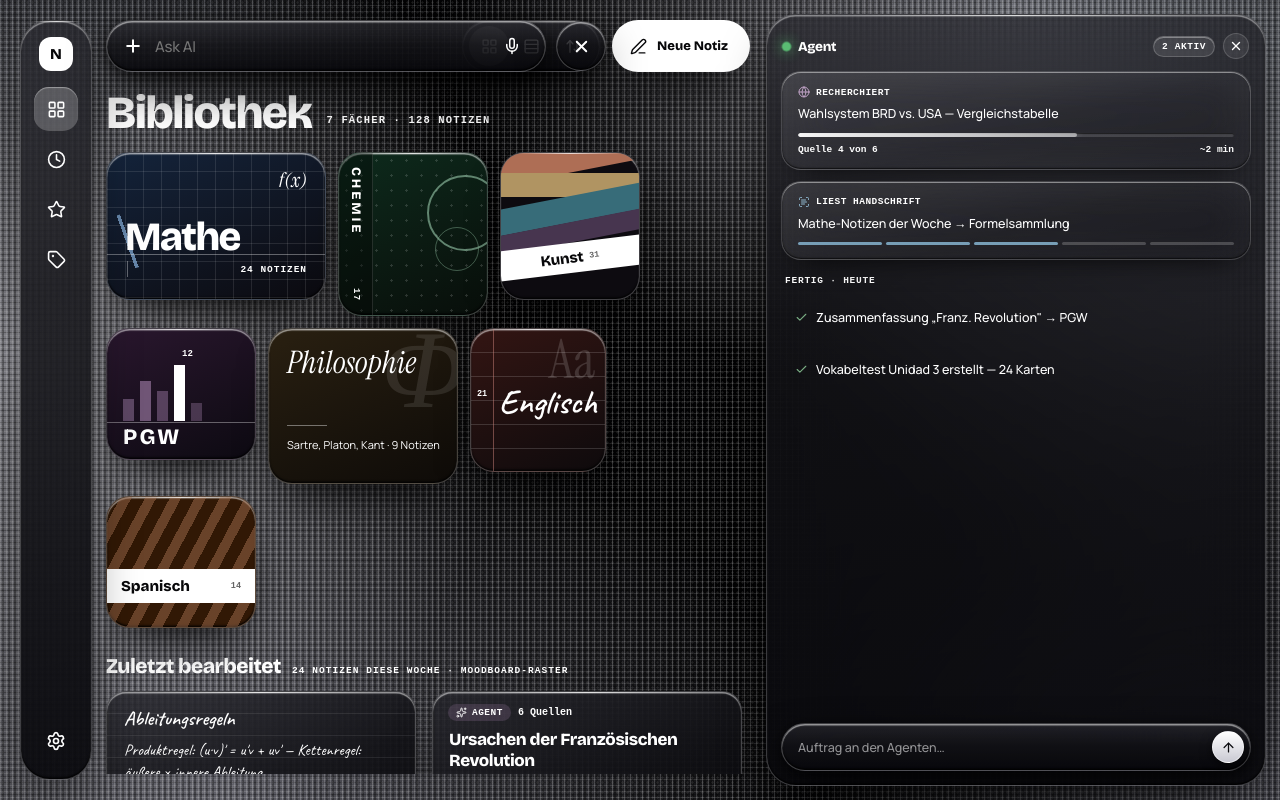
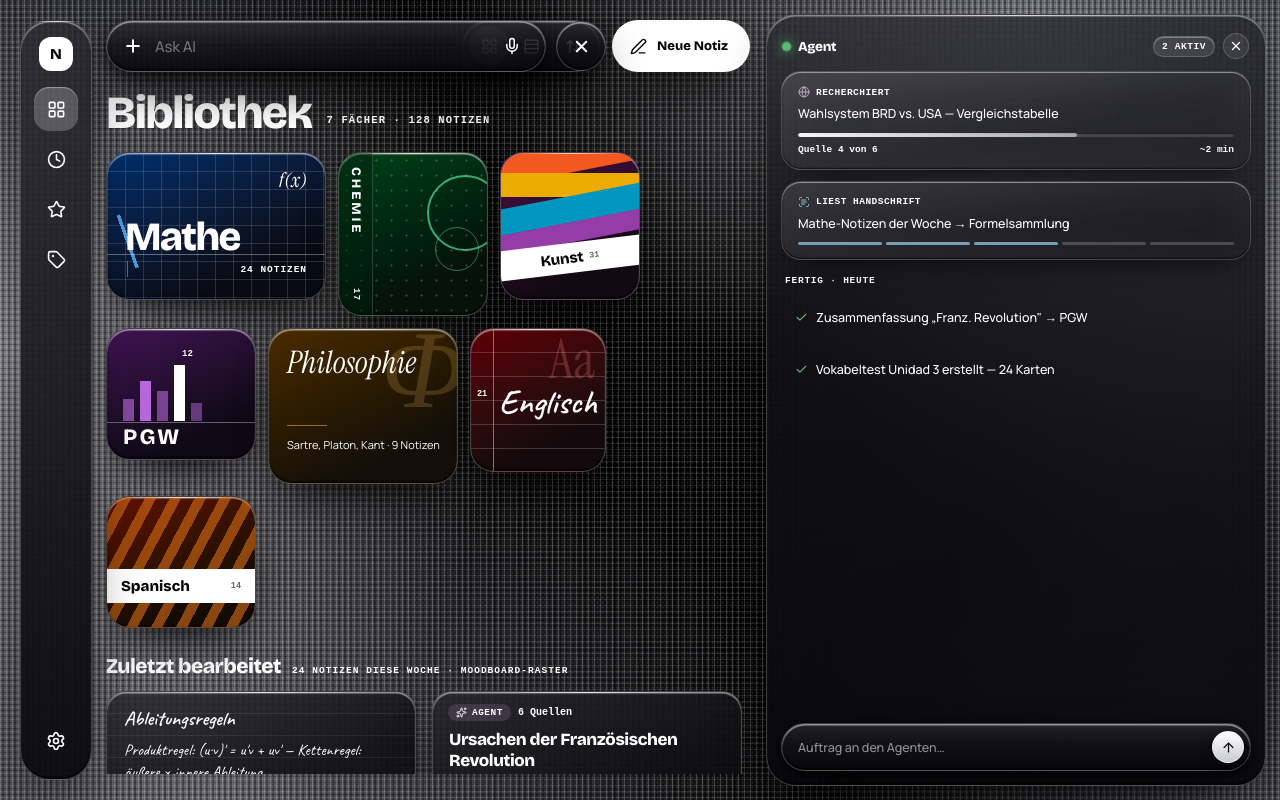
Before and after one commit to lucagerdau07-del/NotesAPP, a React (Vite) app: page / in a window 1280 px wide. Built offline with nearby package versions, Linux system fonts and the light colour scheme.

Commit message:
savestate: increase color saturation and vibrancy of subject cards

```diff
--- a/src/components/Library.jsx
+++ b/src/components/Library.jsx
@@ -8,57 +8,57 @@ import {
 } from 'lucide-react';
 
 const SUBJECTS = [
-  { id: 'mathe', name: 'Mathe', count: 24, themeColor: 'oklch(0.62 0.075 255)' },
-  { id: 'chemie', name: 'Chemie', count: 17, themeColor: 'oklch(0.64 0.06 158)' },
-  { id: 'kunst', name: 'Kunst', count: 31, themeColor: 'oklch(0.6 0.07 320)' },
-  { id: 'pgw', name: 'PGW', count: 12, themeColor: 'oklch(0.58 0.075 320)' },
-  { id: 'philosophie', name: 'Philosophie', count: 9, themeColor: 'oklch(0.7 0.035 78)' },
-  { id: 'englisch', name: 'Englisch', count: 21, themeColor: 'oklch(0.68 0.09 26)' },
-  { id: 'spanisch', name: 'Spanisch', count: 14, themeColor: 'oklch(0.65 0.08 52)' },
+  { id: 'mathe', name: 'Mathe', count: 24, themeColor: 'oklch(0.68 0.16 255)' },
+  { id: 'chemie', name: 'Chemie', count: 17, themeColor: 'oklch(0.70 0.16 158)' },
+  { id: 'kunst', name: 'Kunst', count: 31, themeColor: 'oklch(0.68 0.19 330)' },
+  { id: 'pgw', name: 'PGW', count: 12, themeColor: 'oklch(0.68 0.18 315)' },
+  { id: 'philosophie', name: 'Philosophie', count: 9, themeColor: 'oklch(0.76 0.10 78)' },
+  { id: 'englisch', name: 'Englisch', count: 21, themeColor: 'oklch(0.72 0.17 26)' },
+  { id: 'spanisch', name: 'Spanisch', count: 14, themeColor: 'oklch(0.72 0.17 52)' },
 ];
 
 // Thematic decor per subject: accent color, decorative top-band pattern, wordmark + motto
 const SUBJECT_THEMES = {
   mathe: {
-    accent: '#6BA8FF', accentSoft: 'rgba(107,168,255,.28)',
+    accent: '#4C93FF', accentSoft: 'rgba(76,147,255,.32)',
     mark: 'ƒ(x)', motto: 'ANALYSIS · VEKTOREN · STOCHASTIK',
-    pattern: 'linear-gradient(rgba(107,168,255,.30) 1px, transparent 1px), linear-gradient(90deg, rgba(107,168,255,.30) 1px, transparent 1px)',
+    pattern: 'linear-gradient(rgba(76,147,255,.36) 1px, transparent 1px), linear-gradient(90deg, rgba(76,147,255,.36) 1px, transparent 1px)',
     patternSize: '26px 26px, 26px 26px',
   },
   chemie: {
-    accent: '#4ADE80', accentSoft: 'rgba(74,222,128,.26)',
+    accent: '#22C55E', accentSoft: 'rgba(34,197,94,.32)',
     mark: '⌬', motto: 'SYNTHESE · REDOX · TITRATION',
-    pattern: 'radial-gradient(circle at 50% 50%, rgba(74,222,128,.38) 1.6px, transparent 2px)',
+    pattern: 'radial-gradient(circle at 50% 50%, rgba(34,197,94,.45) 1.6px, transparent 2px)',
     patternSize: '22px 22px',
   },
   kunst: {
-    accent: '#FF7AC8', accentSoft: 'rgba(255,122,200,.26)',
+    accent: '#F43F5E', accentSoft: 'rgba(244,63,94,.32)',
     mark: '◐', motto: 'PERSPEKTIVE · FARBLEHRE · KOMPOSITION',
-    pattern: 'repeating-linear-gradient(45deg, rgba(255,122,200,.24) 0 8px, transparent 8px 22px)',
+    pattern: 'repeating-linear-gradient(45deg, rgba(244,63,94,.32) 0 8px, transparent 8px 22px)',
     patternSize: 'auto',
   },
   pgw: {
-    accent: '#C08BFF', accentSoft: 'rgba(192,139,255,.26)',
+    accent: '#A855F7', accentSoft: 'rgba(168,85,247,.32)',
     mark: '▤', motto: 'POLITIK · GESELLSCHAFT · WIRTSCHAFT',
-    pattern: 'repeating-linear-gradient(90deg, rgba(192,139,255,.30) 0 3px, transparent 3px 16px)',
+    pattern: 'repeating-linear-gradient(90deg, rgba(168,85,247,.36) 0 3px, transparent 3px 16px)',
     patternSize: 'auto',
   },
   philosophie: {
-    accent: '#E8CFA0', accentSoft: 'rgba(232,207,160,.24)',
+    accent: '#FBBF24', accentSoft: 'rgba(251,191,36,.30)',
     mark: 'Φ', motto: 'ETHIK · ERKENNTNIS · METAPHYSIK',
-    pattern: 'repeating-linear-gradient(0deg, rgba(232,207,160,.22) 0 1px, transparent 1px 30px)',
+    pattern: 'repeating-linear-gradient(0deg, rgba(251,191,36,.28) 0 1px, transparent 1px 30px)',
     patternSize: 'auto',
   },
   englisch: {
-    accent: '#FF8A80', accentSoft: 'rgba(255,138,128,.26)',
+    accent: '#FB7185', accentSoft: 'rgba(251,113,133,.32)',
     mark: 'Aa', motto: 'LITERATURE · ESSAY · SHAKESPEARE',
-    pattern: 'repeating-linear-gradient(0deg, rgba(255,138,128,.26) 0 1px, transparent 1px 14px)',
+    pattern: 'repeating-linear-gradient(0deg, rgba(251,113,133,.32) 0 1px, transparent 1px 14px)',
     patternSize: 'auto',
   },
   spanisch: {
-    accent: '#FFB259', accentSoft: 'rgba(255,178,89,.26)',
+    accent: '#F97316', accentSoft: 'rgba(249,115,22,.32)',
     mark: '¡Ñ!', motto: 'VOCABULARIO · SUBJUNTIVO · CULTURA',
-    pattern: 'repeating-linear-gradient(-45deg, rgba(255,178,89,.24) 0 10px, transparent 10px 26px)',
+    pattern: 'repeating-linear-gradient(-45deg, rgba(249,115,22,.30) 0 10px, transparent 10px 26px)',
     patternSize: 'auto',
   },
 };
@@ -355,9 +355,9 @@ function SubjectTile({ s, isSelected, isOtherSelected, onToggle }) {
 
   if (s.id === 'mathe') {
     return (
-      <TileWrap onOpen={onToggle} w={220} h={148} bg="linear-gradient(155deg,oklch(0.26 0.05 258),#0B0A0F)" className={tileClass} testId={testId}>
-        <div style={{ position: 'absolute', inset: 0, backgroundImage: 'linear-gradient(rgba(255,255,255,.1) 1px,transparent 1px),linear-gradient(90deg,rgba(255,255,255,.1) 1px,transparent 1px)', backgroundSize: '18px 18px' }} />
-        <div style={{ position: 'absolute', left: 0, right: 0, top: 34, height: 58, background: 'linear-gradient(72deg,transparent 12%,oklch(0.72 0.075 250/.75) 12%,oklch(0.72 0.075 250/.75) 13.4%,transparent 13.4%)', transform: 'skewY(-16deg)' }} />
+      <TileWrap onOpen={onToggle} w={220} h={148} bg="linear-gradient(155deg, oklch(0.32 0.12 258), #090B14 75%)" className={tileClass} testId={testId}>
+        <div style={{ position: 'absolute', inset: 0, backgroundImage: 'linear-gradient(rgba(255,255,255,.14) 1px,transparent 1px),linear-gradient(90deg,rgba(255,255,255,.14) 1px,transparent 1px)', backgroundSize: '18px 18px' }} />
+        <div style={{ position: 'absolute', left: 0, right: 0, top: 34, height: 58, background: 'linear-gradient(72deg,transparent 12%,oklch(0.75 0.16 250/.85) 12%,oklch(0.75 0.16 250/.85) 13.4%,transparent 13.4%)', transform: 'skewY(-16deg)' }} />
         <div style={{ position: 'absolute', right: 18, top: 14, font: 'italic 20px "Instrument Serif",serif', color: '#FFFFFF' }}>f(x)</div>
         <div style={{ position: 'absolute', left: 0, right: 0, bottom: 44, height: 1, background: 'rgba(255,255,255,.35)' }} />
         <div style={{ position: 'absolute', left: 20, bottom: 22, width: 1, height: 16, background: 'rgba(255,255,255,.35)' }} />
@@ -369,11 +369,11 @@ function SubjectTile({ s, isSelected, isOtherSelected, onToggle }) {
 
   if (s.id === 'chemie') {
     return (
-      <TileWrap onOpen={onToggle} w={150} h={164} bg="linear-gradient(155deg,oklch(0.26 0.045 160),#080E0A)" className={tileClass} testId={testId}>
-        <div style={{ position: 'absolute', inset: 0, backgroundImage: 'radial-gradient(rgba(255,255,255,.14) 1.3px,transparent 1.4px)', backgroundSize: '15px 15px' }} />
-        <div style={{ position: 'absolute', right: -16, top: 22, width: 76, height: 76, borderRadius: '50%', border: '2px solid oklch(0.72 0.06 158/.7)' }} />
-        <div style={{ position: 'absolute', right: 8, top: 74, width: 44, height: 44, borderRadius: '50%', border: '1.5px solid oklch(0.72 0.06 158/.45)' }} />
-        <div style={{ position: 'absolute', left: 0, top: 0, bottom: 0, width: 34, background: 'rgba(0,0,0,.35)', borderRight: '1px solid rgba(255,255,255,.12)' }} />
+      <TileWrap onOpen={onToggle} w={150} h={164} bg="linear-gradient(155deg, oklch(0.32 0.12 158), #06120A 75%)" className={tileClass} testId={testId}>
+        <div style={{ position: 'absolute', inset: 0, backgroundImage: 'radial-gradient(rgba(255,255,255,.16) 1.3px,transparent 1.4px)', backgroundSize: '15px 15px' }} />
+        <div style={{ position: 'absolute', right: -16, top: 22, width: 76, height: 76, borderRadius: '50%', border: '2px solid oklch(0.76 0.15 158/.8)' }} />
+        <div style={{ position: 'absolute', right: 8, top: 74, width: 44, height: 44, borderRadius: '50%', border: '1.5px solid oklch(0.76 0.15 158/.55)' }} />
+        <div style={{ position: 'absolute', left: 0, top: 0, bottom: 0, width: 34, background: 'rgba(0,30,12,.45)', borderRight: '1px solid rgba(255,255,255,.16)' }} />
         <div style={{ position: 'absolute', left: 0, top: 14, width: 34, display: 'flex', justifyContent: 'center' }}>
           <span style={{ writingMode: 'vertical-rl', font: '700 13px "Bricolage Grotesque",sans-serif', letterSpacing: '.22em', color: '#FFFFFF' }}>CHEMIE</span>
         </div>
@@ -386,11 +386,11 @@ function SubjectTile({ s, isSelected, isOtherSelected, onToggle }) {
 
   if (s.id === 'kunst') {
     return (
-      <TileWrap onOpen={onToggle} w={140} h={148} bg="#0D0B10" className={tileClass} testId={testId}>
-        <div style={{ position: 'absolute', left: -14, top: -10, width: 160, height: 30, background: 'oklch(0.6 0.09 42)', transform: 'rotate(-11deg)' }} />
-        <div style={{ position: 'absolute', left: -14, top: 20, width: 160, height: 24, background: 'oklch(0.68 0.075 82)' }} />
-        <div style={{ position: 'absolute', left: -14, top: 44, width: 160, height: 26, background: 'oklch(0.5 0.06 215)', transform: 'rotate(-11deg)' }} />
-        <div style={{ position: 'absolute', left: -14, top: 70, width: 160, height: 20, background: 'oklch(0.36 0.05 315)', transform: 'rotate(-11deg)' }} />
+      <TileWrap onOpen={onToggle} w={140} h={148} bg="linear-gradient(155deg, oklch(0.30 0.12 330), #120912 75%)" className={tileClass} testId={testId}>
+        <div style={{ position: 'absolute', left: -14, top: -10, width: 160, height: 30, background: 'oklch(0.66 0.20 38)', transform: 'rotate(-11deg)' }} />
+        <div style={{ position: 'absolute', left: -14, top: 20, width: 160, height: 24, background: 'oklch(0.78 0.18 85)' }} />
+        <div style={{ position: 'absolute', left: -14, top: 44, width: 160, height: 26, background: 'oklch(0.60 0.17 215)', transform: 'rotate(-11deg)' }} />
+        <div style={{ position: 'absolute', left: -14, top: 70, width: 160, height: 20, background: 'oklch(0.52 0.18 320)', transform: 'rotate(-11deg)' }} />
         <div style={{ position: 'absolute', left: -10, right: -10, bottom: 26, height: 30, background: '#FFFFFF', transform: 'rotate(-7deg)', display: 'flex', alignItems: 'center', justifyContent: 'center', gap: 6 }}>
           <span style={{ font: '700 15px "Bricolage Grotesque",sans-serif', letterSpacing: '-.01em', color: '#08080A' }}>Kunst</span>
           <span style={{ font: '700 8.5px ui-monospace,monospace', color: 'rgba(0,0,0,.6)' }}>{s.count}</span>
@@ -401,13 +401,13 @@ function SubjectTile({ s, isSelected, isOtherSelected, onToggle }) {
 
   if (s.id === 'pgw') {
     return (
-      <TileWrap onOpen={onToggle} w={150} h={132} bg="linear-gradient(155deg,oklch(0.24 0.05 320),#0D0A12)" className={tileClass} testId={testId}>
+      <TileWrap onOpen={onToggle} w={150} h={132} bg="linear-gradient(155deg, oklch(0.30 0.12 315), #0F0916 75%)" className={tileClass} testId={testId}>
         <div style={{ position: 'absolute', left: 16, bottom: 38, display: 'flex', alignItems: 'flex-end', gap: 6, height: 58 }}>
-          <div style={{ width: 11, height: 22, background: 'oklch(0.6 0.07 320/.55)' }} />
-          <div style={{ width: 11, height: 40, background: 'oklch(0.6 0.07 320/.7)' }} />
-          <div style={{ width: 11, height: 30, background: 'oklch(0.6 0.07 320/.5)' }} />
+          <div style={{ width: 11, height: 22, background: 'oklch(0.65 0.18 315/.65)' }} />
+          <div style={{ width: 11, height: 40, background: 'oklch(0.72 0.20 315/.85)' }} />
+          <div style={{ width: 11, height: 30, background: 'oklch(0.65 0.18 315/.6)' }} />
           <div style={{ width: 11, height: 56, background: '#FFFFFF' }} />
-          <div style={{ width: 11, height: 18, background: 'oklch(0.6 0.07 320/.4)' }} />
+          <div style={{ width: 11, height: 18, background: 'oklch(0.65 0.18 315/.5)' }} />
         </div>
         <div style={{ position: 'absolute', left: 75, bottom: 100, font: '600 9px ui-monospace,monospace', color: '#FFFFFF' }}>{s.count}</div>
         <div style={{ position: 'absolute', left: 0, right: 0, bottom: 36, height: 1, background: 'rgba(255,255,255,.35)' }} />
@@ -418,10 +418,10 @@ function SubjectTile({ s, isSelected, isOtherSelected, onToggle }) {
 
   if (s.id === 'philosophie') {
     return (
-      <TileWrap onOpen={onToggle} w={190} h={156} bg="linear-gradient(155deg,oklch(0.25 0.03 78),#0E0B08)" className={tileClass} testId={testId}>
-        <div style={{ position: 'absolute', right: -8, top: -14, font: 'italic 110px/1 "Instrument Serif",serif', color: 'rgba(255,255,255,.1)' }}>Φ</div>
+      <TileWrap onOpen={onToggle} w={190} h={156} bg="linear-gradient(155deg, oklch(0.32 0.09 78), #140F08 75%)" className={tileClass} testId={testId}>
+        <div style={{ position: 'absolute', right: -8, top: -14, font: 'italic 110px/1 "Instrument Serif",serif', color: 'oklch(0.78 0.12 78/.22)' }}>Φ</div>
         <div style={{ position: 'absolute', left: 18, top: 18, right: 16, font: 'italic 31px/1.02 "Instrument Serif",serif', color: '#FFFFFF' }}>Philo­sophie</div>
-        <div style={{ position: 'absolute', left: 18, top: 96, width: 40, height: 1, background: 'rgba(255,255,255,.4)' }} />
+        <div style={{ position: 'absolute', left: 18, top: 96, width: 40, height: 1, background: 'oklch(0.78 0.14 78/.6)' }} />
         <div style={{ position: 'absolute', left: 18, top: 108, right: 16, font: '400 11px/1.45 Manrope,sans-serif', color: '#FFFFFF' }}>Sartre, Platon, Kant · {s.count} Notizen</div>
       </TileWrap>
     );
@@ -429,10 +429,10 @@ function SubjectTile({ s, isSelected, isOtherSelected, onToggle }) {
 
   if (s.id === 'englisch') {
     return (
-      <TileWrap onOpen={onToggle} w={136} h={144} bg="linear-gradient(155deg,oklch(0.24 0.05 26),#0E0A0C)" className={tileClass} testId={testId}>
-        <div style={{ position: 'absolute', inset: 0, backgroundImage: 'linear-gradient(to bottom,transparent calc(100% - 1px),rgba(255,255,255,.15) calc(100% - 1px))', backgroundSize: '100% 24px' }} />
-        <div style={{ position: 'absolute', left: 22, top: 0, bottom: 0, width: 1, background: 'oklch(0.68 0.09 26/.5)' }} />
-        <div style={{ position: 'absolute', right: 10, top: 4, font: '400 54px/1 "Instrument Serif",serif', color: 'rgba(255,255,255,.15)' }}>Aa</div>
+      <TileWrap onOpen={onToggle} w={136} h={144} bg="linear-gradient(155deg, oklch(0.30 0.13 26), #14090C 75%)" className={tileClass} testId={testId}>
+        <div style={{ position: 'absolute', inset: 0, backgroundImage: 'linear-gradient(to bottom,transparent calc(100% - 1px),rgba(255,255,255,.18) calc(100% - 1px))', backgroundSize: '100% 24px' }} />
+        <div style={{ position: 'absolute', left: 22, top: 0, bottom: 0, width: 1, background: 'oklch(0.72 0.18 26/.75)' }} />
+        <div style={{ position: 'absolute', right: 10, top: 4, font: '400 54px/1 "Instrument Serif",serif', color: 'oklch(0.75 0.14 26/.25)' }}>Aa</div>
         <div style={{ position: 'absolute', left: 28, top: 56, font: '600 34px/1 Caveat,cursive', color: '#FFFFFF' }}>Englisch</div>
         <div style={{ position: 'absolute', left: 6, top: 60, font: '600 8.5px ui-monospace,monospace', color: '#FFFFFF' }}>{s.count}</div>
       </TileWrap>
@@ -441,8 +441,8 @@ function SubjectTile({ s, isSelected, isOtherSelected, onToggle }) {
 
   // spanisch
   return (
-    <TileWrap onOpen={onToggle} w={150} h={132} bg="oklch(0.24 0.05 56)" className={tileClass} testId={testId}>
-      <div style={{ position: 'absolute', inset: 0, background: 'repeating-linear-gradient(118deg,transparent 0 12px,oklch(0.58 0.08 52/.5) 12px 22px)' }} />
+    <TileWrap onOpen={onToggle} w={150} h={132} bg="linear-gradient(155deg, oklch(0.32 0.14 56), #140B05 75%)" className={tileClass} testId={testId}>
+      <div style={{ position: 'absolute', inset: 0, background: 'repeating-linear-gradient(118deg,transparent 0 12px,oklch(0.65 0.16 52/.6) 12px 22px)' }} />
       <div style={{ position: 'absolute', left: 0, right: 0, bottom: 24, height: 34, background: '#FFFFFF', display: 'flex', alignItems: 'center', padding: '0 14px', gap: 7 }}>
         <span style={{ font: '700 15px "Bricolage Grotesque",sans-serif', color: '#08080A' }}>Spanisch</span>
         <span style={{ marginLeft: 'auto', font: '700 8.5px ui-monospace,monospace', color: 'rgba(0,0,0,.6)' }}>{s.count}</span>
```
